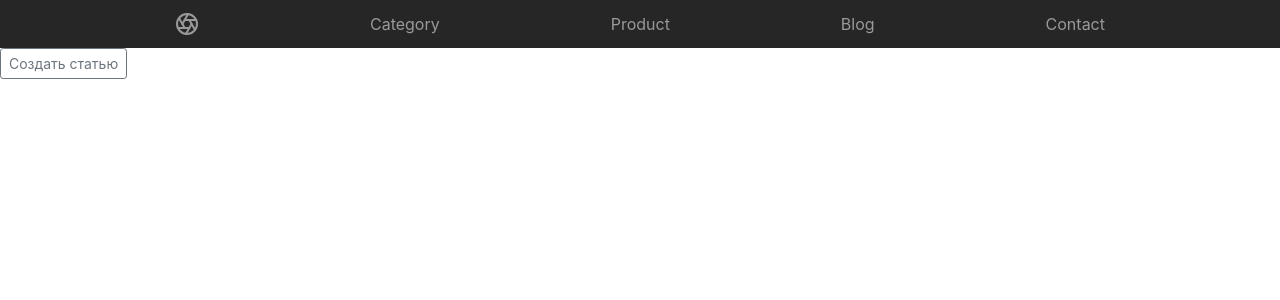
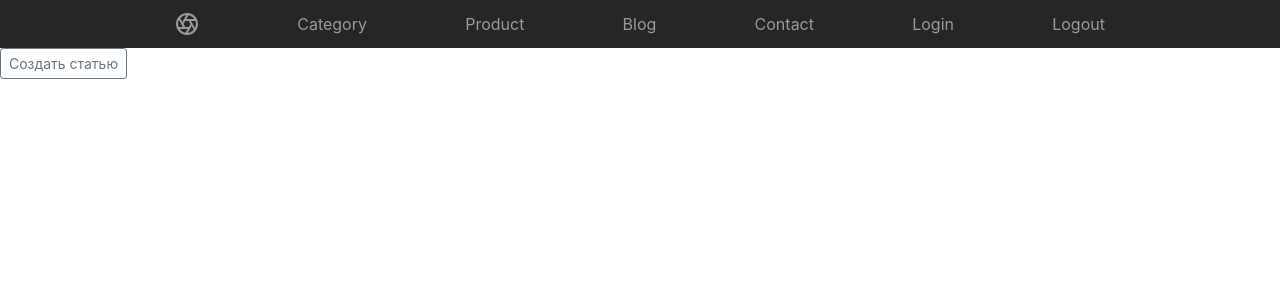
Before and after one commit to Olga-Yar/HW22, a Django app: page /blog/ in a window 1280 px wide. Shown: the top 300 px of the page. Run offline with Django 4.2, Linux system fonts and the light colour scheme; data that the repository does not hold is empty; parts of the project's set-up code (start-up, migrations or seed data) failed here and were passed over; some libraries are stand-ins or nearby versions.

Commit message:
изменение шаблона: добавление кнопки входа/выхода

```diff
--- a/catalog/templates/catalog/base.html
+++ b/catalog/templates/catalog/base.html
@@ -24,13 +24,16 @@
 
     <nav class="site-header sticky-top py-1">
       <div class="container d-flex flex-column flex-md-row justify-content-between">
-        <a class="py-2" href="{% url 'home' %}">
+        <a class="py-2" href="{% url 'catalog:home' %}">
           <svg xmlns="http://www.w3.org/2000/svg" width="24" height="24" viewBox="0 0 24 24" fill="none" stroke="currentColor" stroke-width="2" stroke-linecap="round" stroke-linejoin="round" class="d-block mx-auto"><circle cx="12" cy="12" r="10"></circle><line x1="14.31" y1="8" x2="20.05" y2="17.94"></line><line x1="9.69" y1="8" x2="21.17" y2="8"></line><line x1="7.38" y1="12" x2="13.12" y2="2.06"></line><line x1="9.69" y1="16" x2="3.95" y2="6.06"></line><line x1="14.31" y1="16" x2="2.83" y2="16"></line><line x1="16.62" y1="12" x2="10.88" y2="21.94"></line></svg>
         </a>
-        <a class="py-2 d-none d-md-inline-block" href="{% url 'category_list' %}">Category</a>
-        <a class="py-2 d-none d-md-inline-block" href="{% url 'product_list' %}">Product</a>
-        <a class="py-2 d-none d-md-inline-block" href="{% url 'blog_list' %}">Blog</a>
-        <a class="py-2 d-none d-md-inline-block" href="{% url 'contact' %}">Contact</a>
+        <a class="py-2 d-none d-md-inline-block" href="{% url 'catalog:category_list' %}">Category</a>
+        <a class="py-2 d-none d-md-inline-block" href="{% url 'catalog:product_list' %}">Product</a>
+        <a class="py-2 d-none d-md-inline-block" href="{% url 'catalog:blog_list' %}">Blog</a>
+        <a class="py-2 d-none d-md-inline-block" href="{% url 'catalog:contact' %}">Contact</a>
+
+        <a class="py-2 d-none d-md-inline-block" href="{% url 'users:login' %}">Login</a>
+        <a class="py-2 d-none d-md-inline-block" href="{% url 'users:logout' %}">Logout</a>
       </div>
     </nav>
 
```
Also changed, not shown: users/urls.py (added).
